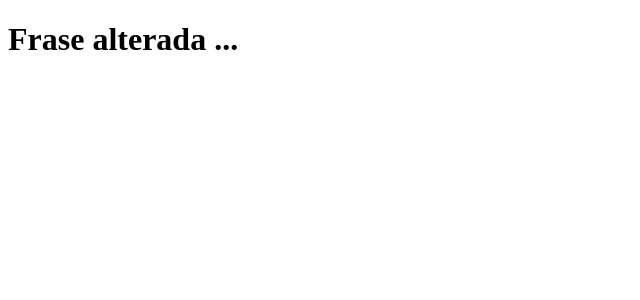
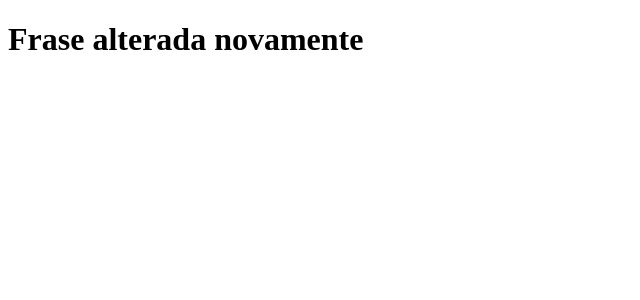
Before and after one commit to yurisr123/clone-tabnews, a Next.js app: page / in a window 1280 px wide. Shown: the top 300 px of the page, without its empty margins (0-640 px from the left). Built offline with nearby package versions, Linux system fonts and the light colour scheme.

Commit message:
frase alterada

```diff
--- a/pages/index.js
+++ b/pages/index.js
@@ -1,5 +1,5 @@
 function Home(){
-    return <h1>Frase alterada ...</h1>
+    return <h1>Frase alterada novamente</h1>
 }
 
 export default Home;
```
